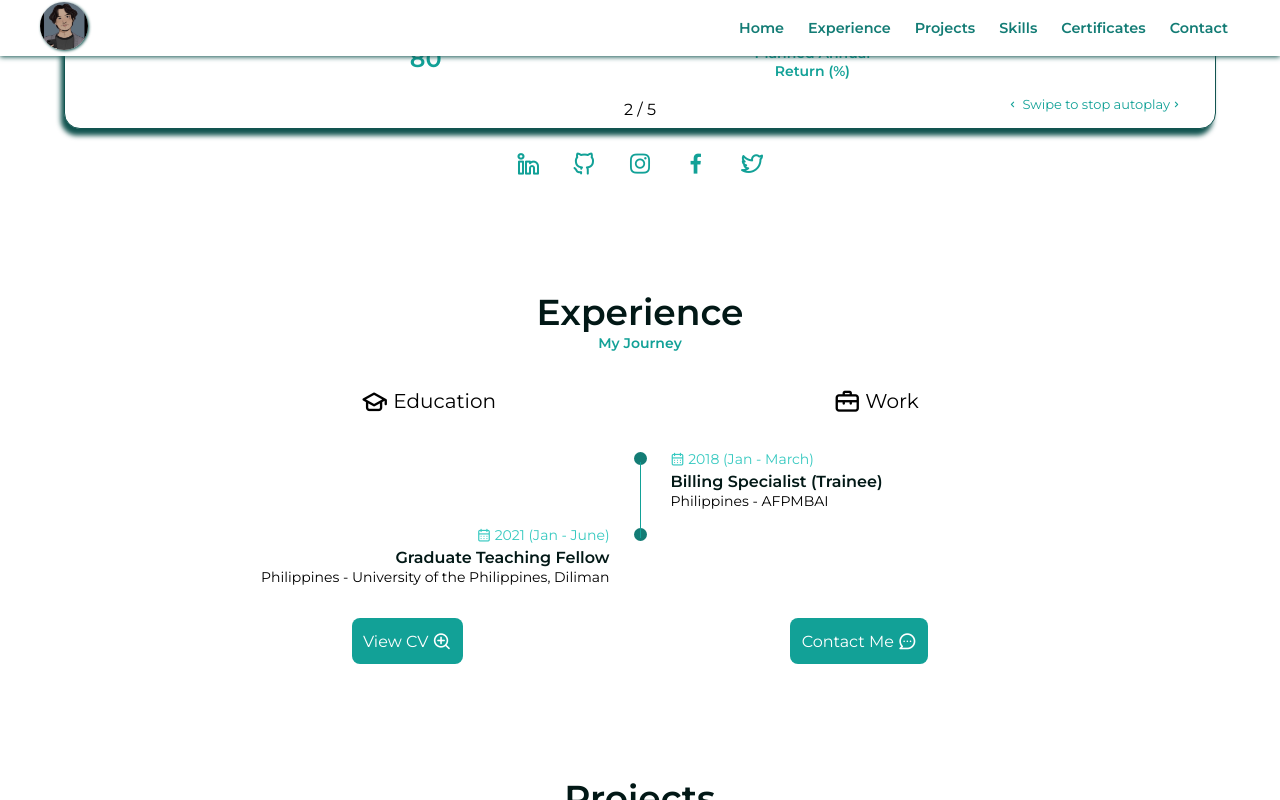
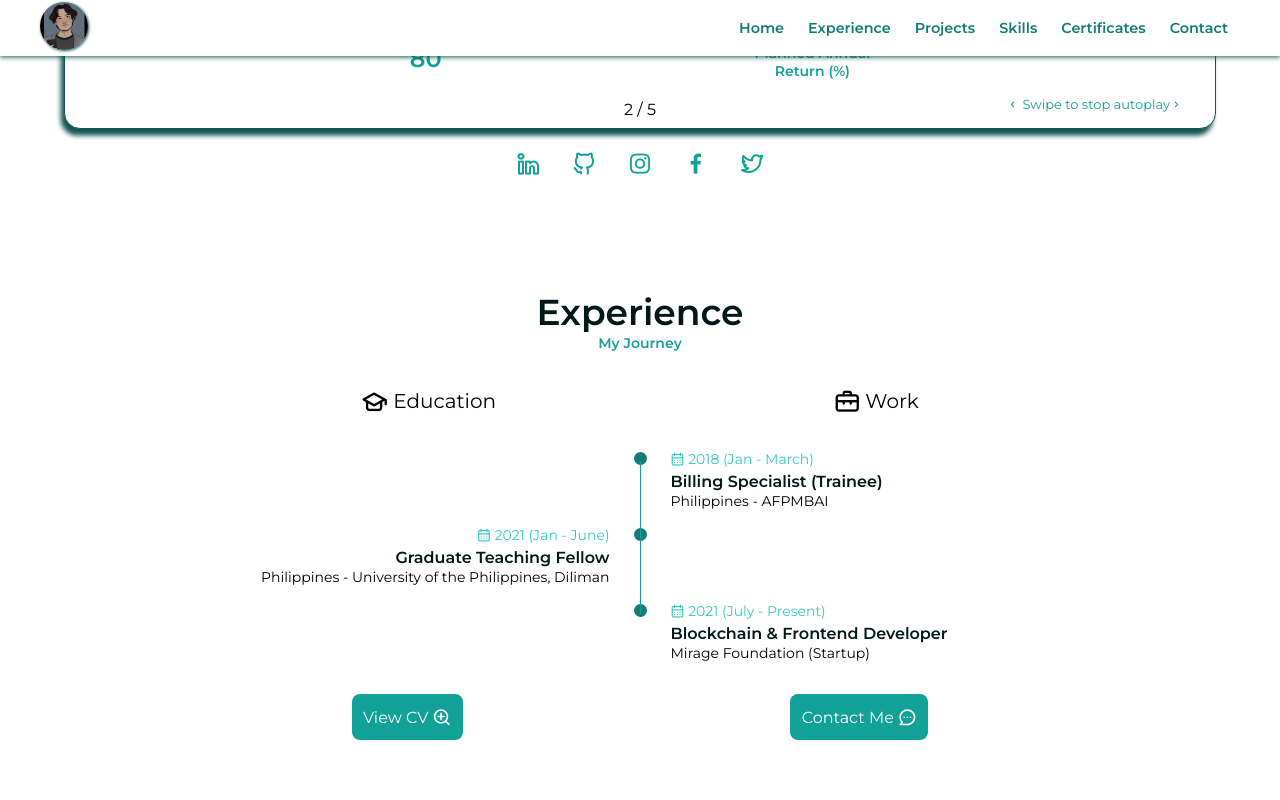
Before and after one commit to CryptoPH-Xyz/My-Porfolio, a React (Create React App) app: page / in a window 1280 px wide. Both pictures are taken after a click on the element "Work". Shown: the part 598-1398 px from the top of the page. Built offline with nearby package versions, Linux system fonts and the light colour scheme.

Commit message:
[updated] experience + [fix] timers

```diff
--- a/src/components/Experience.js
+++ b/src/components/Experience.js
@@ -108,8 +108,24 @@ export default function Experience() {
                             </div>
                             <div>
                                 <span className="experience-rounder"></span>
+                                <span className="experience-line"></span>
                             </div>
                         </div>
+
+                        <div className="experience-data">
+                            <div></div>
+                            <div>
+                                <span className="experience-rounder"></span>
+                            </div>
+                            <div>
+                                <div className="experience-calendar">
+                                    <i className="uil uil-calendar-alt"></i> 2021 (July - Present)
+                                </div>
+                                <h3 className="experience-title">Blockchain & Frontend Developer</h3>
+                                <span className="experience-subtitle">Mirage Foundation (Startup)</span>
+                            </div>
+                        </div>
+
                     </div>
                 : null}
                 <div className="experience-buttons">
--- a/src/components/Home.js
+++ b/src/components/Home.js
@@ -25,10 +25,10 @@ export default function Home() {
           //get today's local date and time
           var now = new Date();
           //set time to UTC in all areas
-          //var nowUTC = new Date(now.getUTCFullYear(), now.getUTCMonth(), now.getUTCDate(), now.getUTCHours(), now.getUTCMinutes(), now.getUTCSeconds());
+          var nowUTC = new Date(now.getUTCFullYear(), now.getUTCMonth(), now.getUTCDate(), now.getUTCHours(), now.getUTCMinutes(), now.getUTCSeconds());
 
           //diiference between now and launch date
-          var diff = birthday - now;
+          var diff = birthday - nowUTC;
 
           var d = Math.floor(diff / 1000 / 60 / 60 / 24);
           var h = Math.floor((diff / 1000 / 60 / 60) % 24);
```
